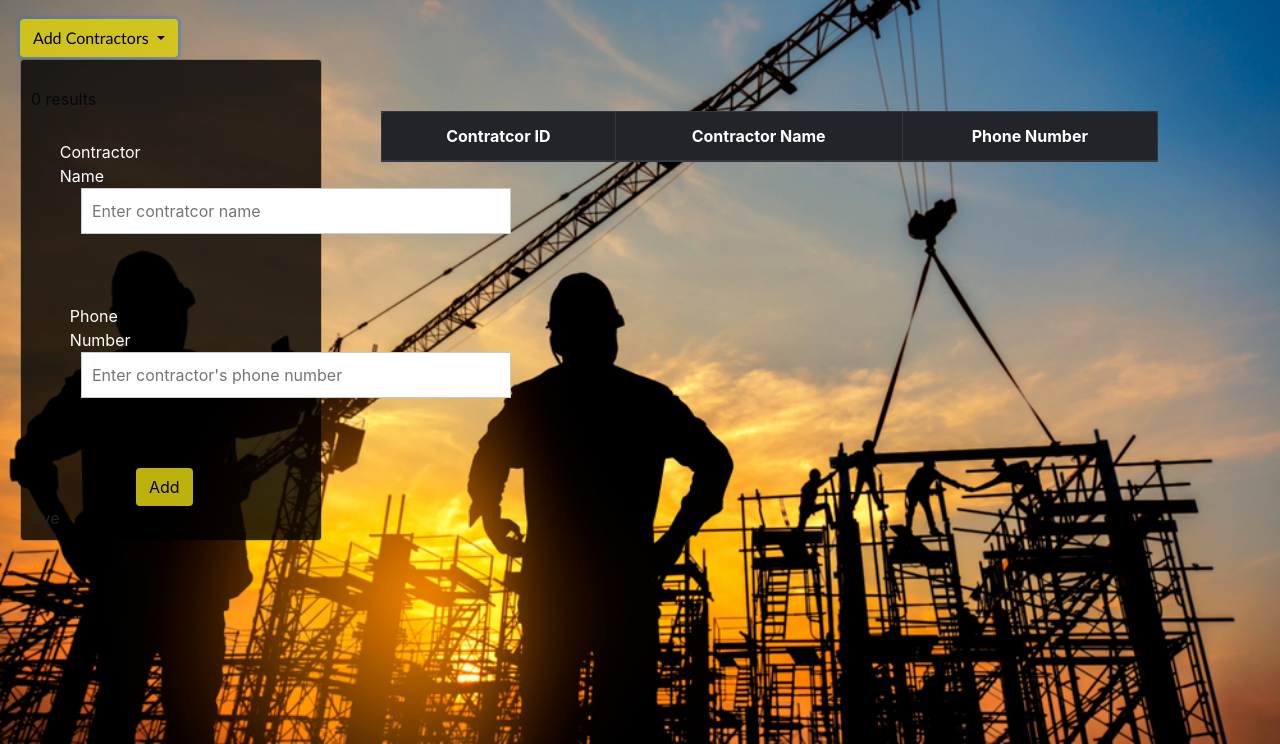
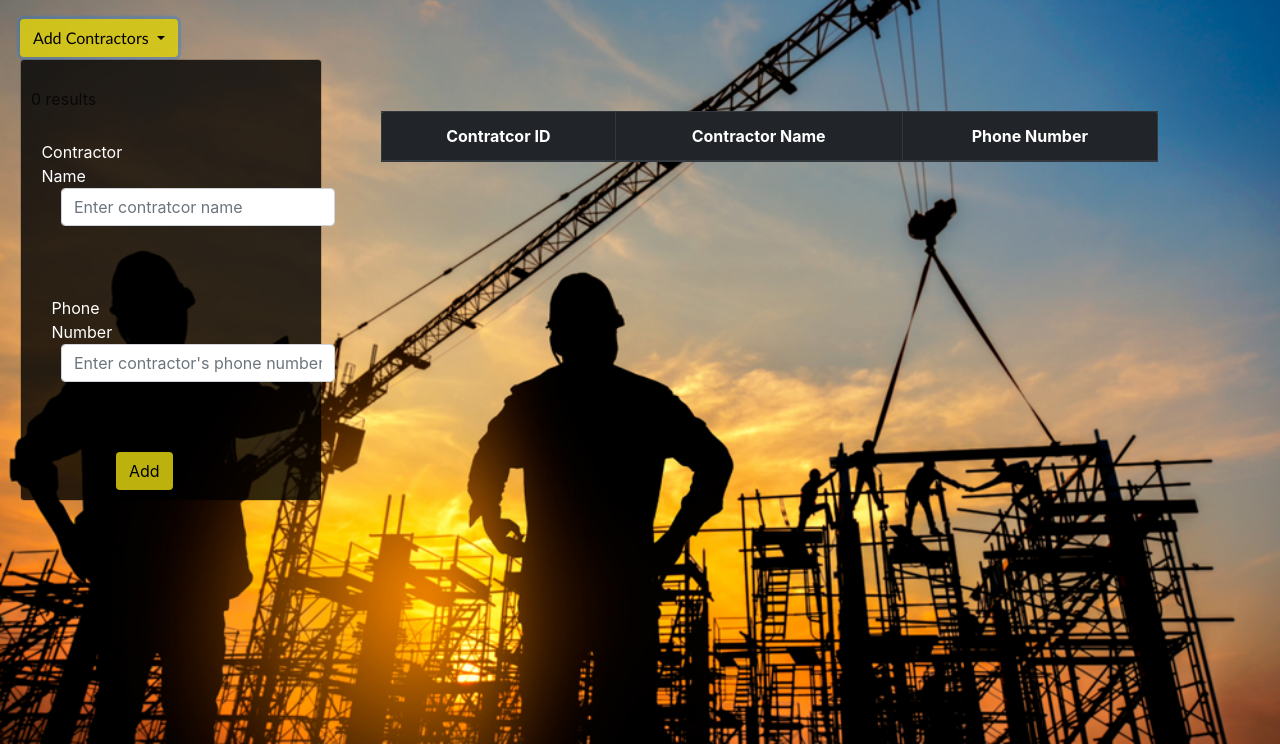
Before and after one commit to bhatappu11/DBMS-mini-project, a PHP site: page /contractor_details.php in a window 1280 px wide, after a click on "Add Contractors". Shown: the part 56-800 px from the top of the page. Run offline with PHP 8.4, Linux system fonts and the light colour scheme; the visitor is signed in with stand-in values (Sample User, id 1); data that the repository does not hold is empty; some libraries are stand-ins or nearby versions.

Commit message:
Updating files

```diff
--- a/contractor_details.php
+++ b/contractor_details.php
@@ -53,13 +53,13 @@
                             <div class="form-group donotchange">
                                 <label for="strike-from" class="col-sm-2 control-label">Contractor Name</label>
                                 <div class="col-xs-8">
-                                    <input type="text" name="cont-name" placeholder="Enter contratcor name">
+                                    <input type="text" class="form-control" name="cont-name" placeholder="Enter contratcor name">
                                 </div>
                             </div>
                             <div class="form-group donotchange">
                                 <label for="strike-to" class="col-sm-2 control-label">Phone Number</label>
                                 <div class="col-xs-8">
-                                    <input type="text" name="Phn" placeholder="Enter contractor's phone number">
+                                    <input type="text" class="form-control" name="Phn" placeholder="Enter contractor's phone number">
                                 </div>
                             </div>
                             <div class="form-group donotchange">
@@ -110,7 +110,6 @@
                             }
                             else
                             {
-                                echo "Bye";
                             }
                         ?>
                     </li>
--- a/css/style.css
+++ b/css/style.css
@@ -108,7 +108,7 @@ img.avatar {
 
 .form-horizontal .donotchange {
 		color: white;
-		margin-left: 50px;
+		margin-left: 30px;
 		margin-top: 70px;
 }
 
```
